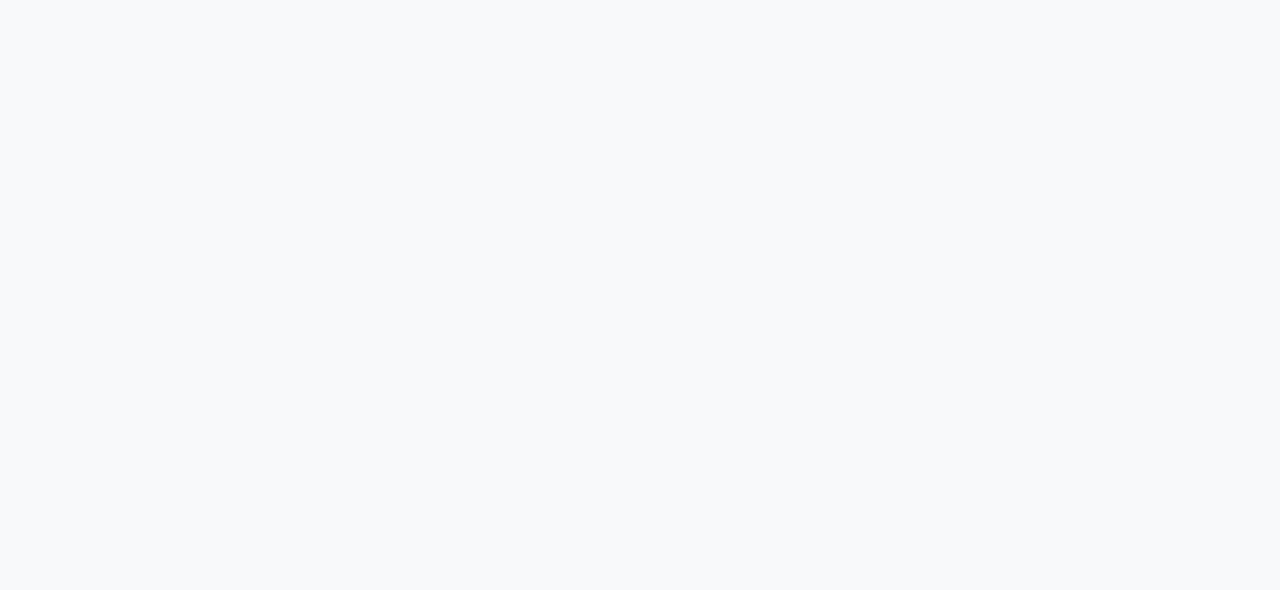
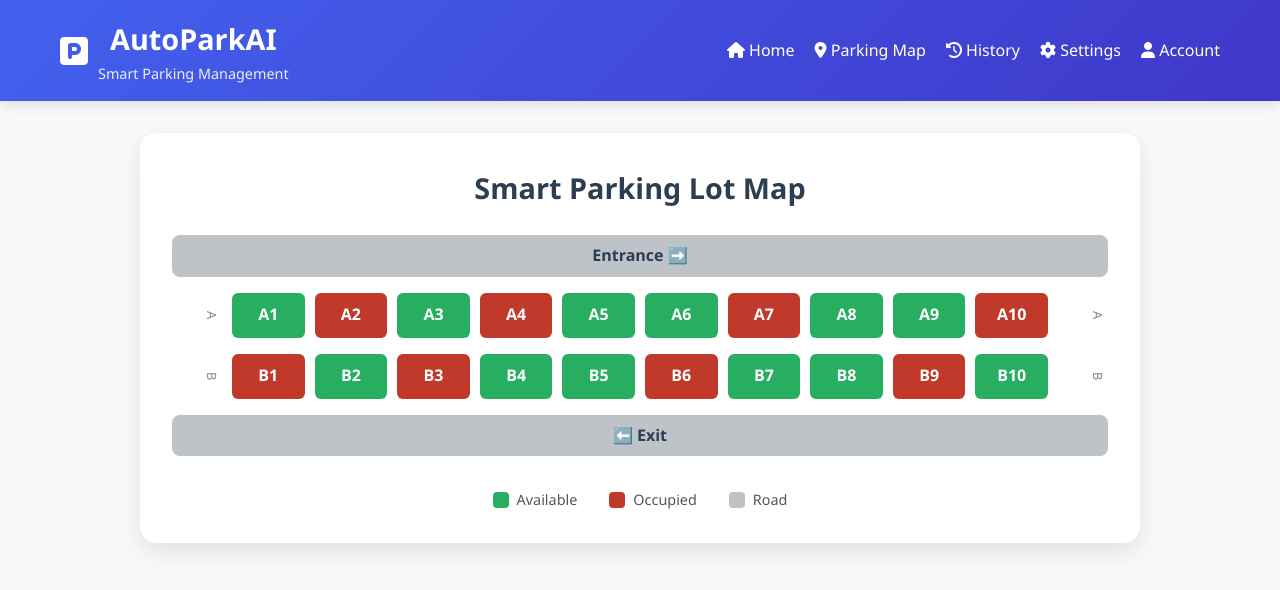
Before and after one commit to youssefdammak/AutoParkAI, a React (Vite) app in the folder reactApp/: page /map in a window 1280 px wide. Before the commit this address had no page. Shown: the top 590 px of the page. Built offline with nearby package versions, Linux system fonts and the light colour scheme.

Commit message:
added the parking map ui

```diff
--- a/reactApp/src/App.jsx
+++ b/reactApp/src/App.jsx
@@ -3,6 +3,7 @@ import Account from '/src/pages/Account.jsx';
 import Login from '/src/components/Login/Login.jsx';
 import Register from '/src/components/Register/Register.jsx';
 import Profile from '/src/pages/Profile.jsx';
+import Map from '/src/pages/map.jsx';
 import {Routes, Route } from 'react-router-dom';
 
 function App() {
@@ -14,6 +15,7 @@ function App() {
           <Route path="register" element={<Register />} />
         </Route>
         <Route path='/profile' element={<Profile/>}/>
+        <Route path='/map' element={<Map/>}/>
       </Routes>
   );
 }
--- /dev/null
+++ b/reactApp/src/components/ParkingMap/ParkingMap.css
@@ -0,0 +1,109 @@
+:root {
+  --bg: #f8f9fa;
+  --card-bg: #ffffff;
+  --text: #2c3e50;
+  --available: #27ae60;
+  --occupied: #c0392b;
+  --road: #bdc3c7;
+  --shadow: rgba(0, 0, 0, 0.1);
+}
+
+.card {
+  max-width: 1000px;
+  margin: auto;
+  background: var(--card-bg);
+  border-radius: 16px;
+  padding: 2rem;
+  box-shadow: 0 8px 24px var(--shadow);
+}
+
+.card-title {
+  font-size: 1.8rem;
+  font-weight: bold;
+  color: var(--text);
+  text-align: center;
+  margin-bottom: 1.5rem;
+}
+
+.parking-lot {
+  display: grid;
+  grid-template-columns: 50px repeat(10, 1fr) 50px;
+  gap: 10px;
+  align-items: center;
+  margin-bottom: 1rem;
+}
+
+.row-label {
+  writing-mode: vertical-rl;
+  text-align: center;
+  color: #7f8c8d;
+  font-size: 0.8rem;
+}
+
+.spot {
+  background: var(--road);
+  height: 45px;
+  border-radius: 6px;
+  display: flex;
+  align-items: center;
+  justify-content: center;
+  color: white;
+  font-weight: bold;
+  transition: transform 0.2s ease;
+  cursor: pointer;
+}
+
+.spot.available {
+  background: var(--available);
+}
+
+.spot.occupied {
+  background: var(--occupied);
+}
+
+.spot:hover {
+  transform: scale(1.05);
+}
+
+.road-label {
+  background: var(--road);
+  text-align: center;
+  padding: 0.5rem;
+  border-radius: 8px;
+  font-weight: bold;
+  color: var(--text);
+  margin: 1rem 0;
+}
+
+.legend {
+  display: flex;
+  justify-content: center;
+  gap: 2rem;
+  margin-top: 2rem;
+}
+
+.legend-item {
+  display: flex;
+  align-items: center;
+  gap: 8px;
+  font-size: 0.9rem;
+  color: #555;
+}
+
+.legend-box {
+  width: 16px;
+  height: 16px;
+  border-radius: 4px;
+}
+
+.available-box {
+  background: var(--available);
+}
+
+.occupied-box {
+  background: var(--occupied);
+}
+
+.road-box {
+  background: var(--road);
+}
--- /dev/null
+++ b/reactApp/src/components/ParkingMap/ParkingMap.jsx
@@ -0,0 +1,54 @@
+import React from 'react';
+import './ParkingMap.css'; // External CSS for clarity
+
+const rows = ['A', 'B'];
+const spotsPerRow = 10;
+
+// Example: You can replace this with fetched data
+const occupiedSpots = ['A2', 'A4', 'A7', 'A10', 'B1', 'B3', 'B6', 'B9'];
+
+function ParkingMap() {
+  const isOccupied = (spot) => occupiedSpots.includes(spot);
+
+  return (
+    <div className="card">
+      <div className="card-title">Smart Parking Lot Map</div>
+
+      <div className="road-label">Entrance ➡️</div>
+
+      {rows.map((rowLabel) => (
+        <div className="parking-lot" key={rowLabel}>
+          <div className="row-label">{rowLabel}</div>
+          {[...Array(spotsPerRow)].map((_, i) => {
+            const spotId = `${rowLabel}${i + 1}`;
+            return (
+              <div
+                key={spotId}
+                className={`spot ${isOccupied(spotId) ? 'occupied' : 'available'}`}
+              >
+                {spotId}
+              </div>
+            );
+          })}
+          <div className="row-label">{rowLabel}</div>
+        </div>
+      ))}
+
+      <div className="road-label">⬅️ Exit</div>
+
+      <div className="legend">
+        <div className="legend-item">
+          <div className="legend-box available-box"></div> Available
+        </div>
+        <div className="legend-item">
+          <div className="legend-box occupied-box"></div> Occupied
+        </div>
+        <div className="legend-item">
+          <div className="legend-box road-box"></div> Road
+        </div>
+      </div>
+    </div>
+  );
+}
+
+export default ParkingMap;
--- /dev/null
+++ b/reactApp/src/pages/Map.jsx
@@ -0,0 +1,15 @@
+import Header from '../components/Header/Header.jsx'
+import ParkingMap from '../components/ParkingMap/ParkingMap.jsx'
+
+function Map() {
+  return(
+    <div className='app'>
+        <Header></Header>
+        <div className="main-container">
+            <ParkingMap></ParkingMap>
+        </div>
+    </div>
+  );
+}
+
+export default Map
```
Also changed, not shown: 1 other file (tests, documents, lock files or other folders).
